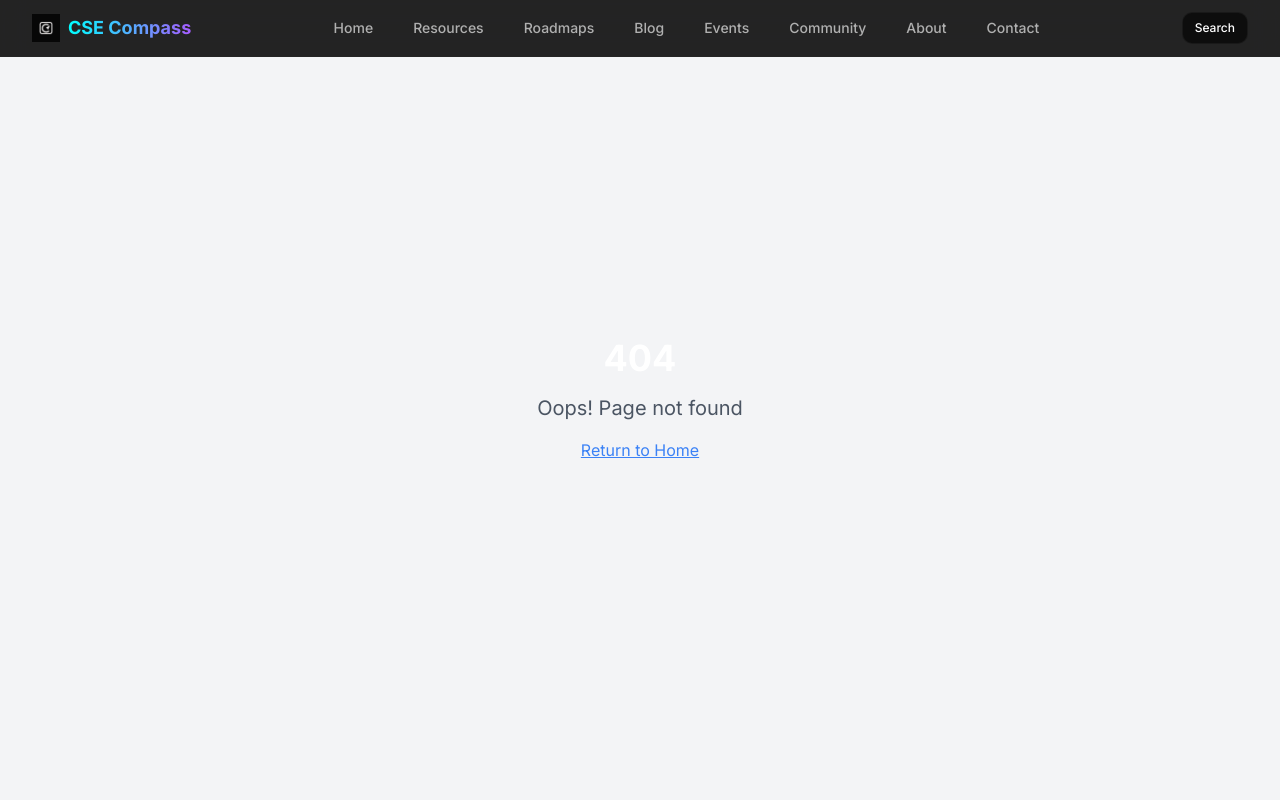
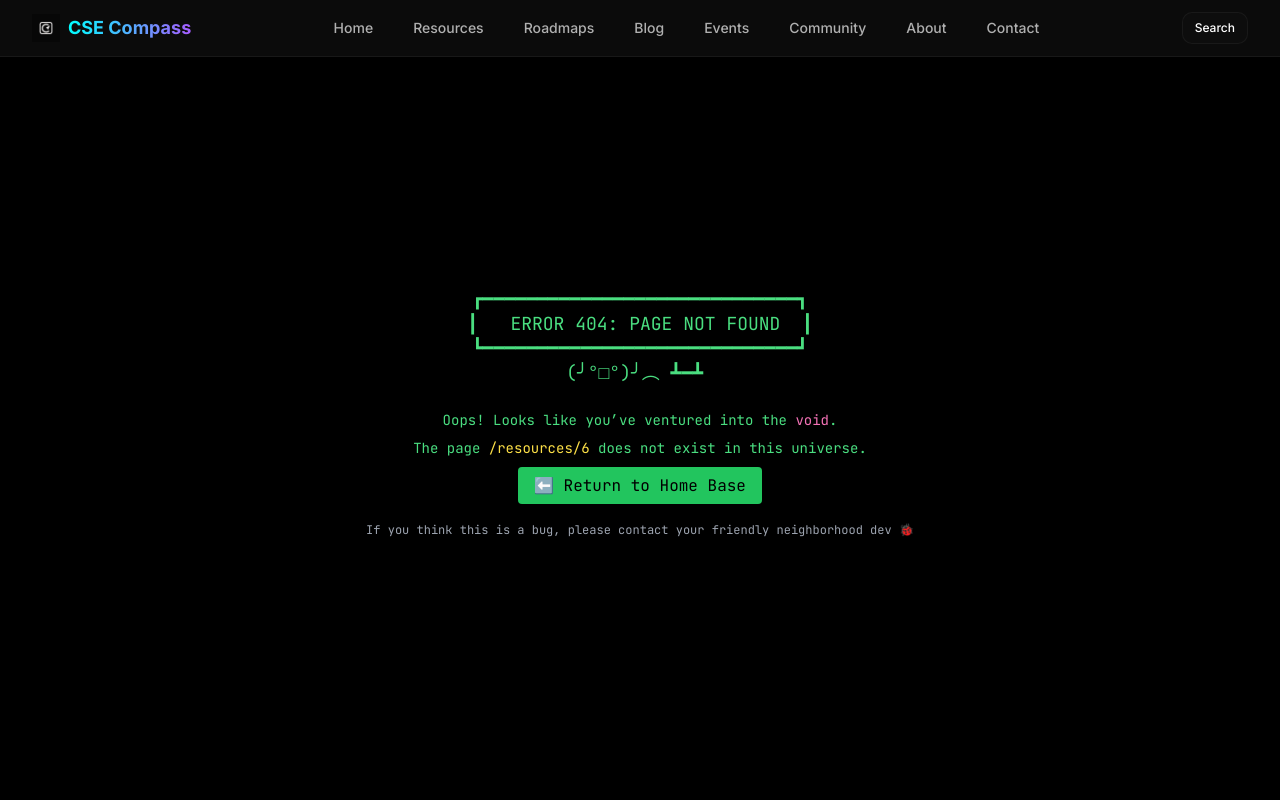
Before and after one commit to drake-forum/csecompass, a React (Vite) app: page /resources/6 in a window 1280 px wide. Shown: the top 800 px of the page. Built offline with nearby package versions, Linux system fonts and the light colour scheme.

Commit message:
Update NotFound.tsx

```diff
--- a/src/pages/NotFound.tsx
+++ b/src/pages/NotFound.tsx
@@ -6,19 +6,37 @@ const NotFound = () => {
 
   useEffect(() => {
     console.error(
-      "404 Error: User attempted to access non-existent route:",
+      "🛑 404 Error: Attempted access to unknown route ->",
       location.pathname
     );
   }, [location.pathname]);
 
   return (
-    <div className="min-h-screen flex items-center justify-center bg-gray-100">
+    <div className="min-h-screen flex items-center justify-center bg-black text-green-400 font-mono p-4">
       <div className="text-center">
-        <h1 className="text-4xl font-bold mb-4">404</h1>
-        <p className="text-xl text-gray-600 mb-4">Oops! Page not found</p>
-        <a href="/" className="text-blue-500 hover:text-blue-700 underline">
-          Return to Home
+        <pre className="text-lg leading-snug mb-6">
+{String.raw`
+┏━━━━━━━━━━━━━━━━━━━━━━━━━━━━━┓
+┃   ERROR 404: PAGE NOT FOUND  ┃
+┗━━━━━━━━━━━━━━━━━━━━━━━━━━━━━┛
+(╯°□°)╯︵ ┻━┻
+`}
+        </pre>
+        <p className="mb-2 text-sm">
+          Oops! Looks like you’ve ventured into the <span className="text-pink-400">void</span>.
+        </p>
+        <p className="mb-4 text-sm">
+          The page <span className="text-yellow-300">{location.pathname}</span> does not exist in this universe.
+        </p>
+        <a
+          href="/"
+          className="bg-green-500 text-black px-4 py-2 rounded hover:bg-green-300 transition"
+        >
+          ⬅️ Return to Home Base
         </a>
+        <p className="mt-6 text-xs text-gray-400">
+          If you think this is a bug, please contact your friendly neighborhood dev 🐞
+        </p>
       </div>
     </div>
   );
```
